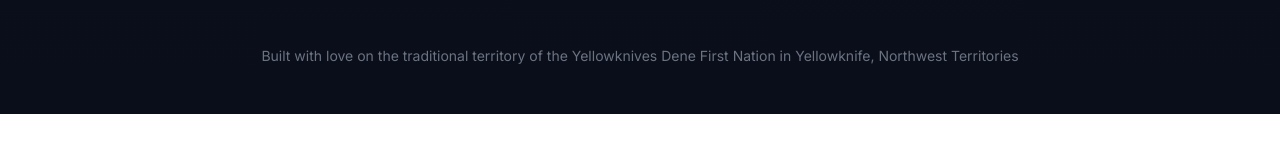
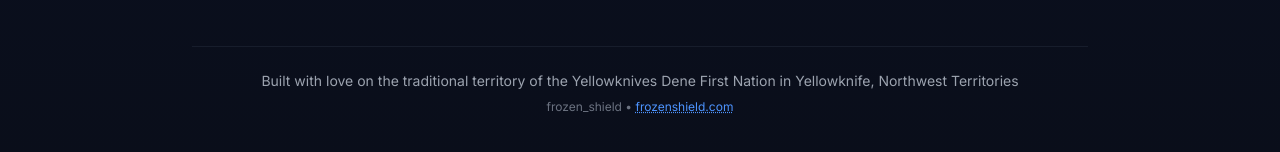
Before and after one commit to charlesfaubert44-wq/YK-Companion, a Next.js app in the folder apps/web/: page / in a window 1280 px wide. Shown: the part 792-944 px from the top of the page. Before the commit the page ends 906 px from the top, so only its background shows below. Built offline with nearby package versions, Linux system fonts and the light colour scheme; no server answers; the database is empty.

Commit message:
Fix TypeScript error in about page - add useLanguage import

```diff
--- a/apps/web/src/app/about/page.tsx
+++ b/apps/web/src/app/about/page.tsx
@@ -1,15 +1,20 @@
 'use client';
 
 import Link from 'next/link';
+import { useLanguage } from '@/contexts/LanguageContext';
+import LanguageSelector from '@/components/LanguageSelector';
 
 export default function AboutPage() {
+  const { t } = useLanguage();
+
   return (
     <div className="min-h-screen bg-gradient-to-b from-northern-midnight to-dark-900">
-      {/* Back Button */}
-      <div className="absolute top-6 left-6 z-50">
+      {/* Top Navigation */}
+      <div className="fixed top-6 left-6 right-6 z-50 flex justify-between items-center">
         <Link href="/" className="text-gray-400 hover:text-aurora-green transition-colors text-sm flex items-center gap-2">
           <span>←</span> Back to Home
         </Link>
+        <LanguageSelector />
       </div>
 
       <div className="max-w-4xl mx-auto px-6 py-20">
@@ -158,12 +163,25 @@ export default function AboutPage() {
           </div>
         </div>
 
-        {/* Footer */}
-        <div className="mt-16 pt-8 border-t border-gray-700/30 text-center text-sm text-gray-500">
-          <p className="mb-2">Built with love, caffeine, and several layers of fleece</p>
-          <p>On the traditional territory of the Yellowknives Dene First Nation</p>
-          <p className="mt-4 text-xs">Yellowknife, Northwest Territories, Canada</p>
-        </div>
+        {/* Styled Footer */}
+        <footer className="mt-16 pt-8 border-t border-gray-700/30">
+          <div className="text-center space-y-2">
+            <p className="text-sm text-gray-400">
+              {t('footer')}
+            </p>
+            <p className="text-xs text-gray-500">
+              {t('frozen_shield')} •{' '}
+              <a
+                href="https://frozenshield.com"
+                target="_blank"
+                rel="noopener noreferrer"
+                className="text-aurora-blue hover:text-aurora-green transition-colors underline decoration-dotted"
+              >
+                frozenshield.com
+              </a>
+            </p>
+          </div>
+        </footer>
       </div>
     </div>
   );
--- a/apps/web/src/app/page.tsx
+++ b/apps/web/src/app/page.tsx
@@ -155,9 +155,25 @@ export default function Home() {
                 </div>
               </div>
 
-              <div className="text-sm text-gray-500 mt-8 max-w-2xl mx-auto">
-                {t('footer')}
-              </div>
+              {/* Styled Footer */}
+              <footer className="mt-12 pt-6 border-t border-gray-700/30">
+                <div className="text-center space-y-2">
+                  <p className="text-sm text-gray-400">
+                    {t('footer')}
+                  </p>
+                  <p className="text-xs text-gray-500">
+                    {t('frozen_shield')} •{' '}
+                    <a
+                      href="https://frozenshield.com"
+                      target="_blank"
+                      rel="noopener noreferrer"
+                      className="text-aurora-blue hover:text-aurora-green transition-colors underline decoration-dotted"
+                    >
+                      frozenshield.com
+                    </a>
+                  </p>
+                </div>
+              </footer>
             </div>
           </div>
         </div>
@@ -259,10 +275,25 @@ export default function Home() {
               </div>
             </div>
 
-            {/* Footer */}
-            <div className="text-sm text-gray-500">
-              {t('footer')}
-            </div>
+            {/* Styled Footer */}
+            <footer className="mt-12 pt-6 border-t border-gray-700/30">
+              <div className="text-center space-y-2">
+                <p className="text-sm text-gray-400">
+                  {t('footer')}
+                </p>
+                <p className="text-xs text-gray-500">
+                  {t('frozen_shield')} •{' '}
+                  <a
+                    href="https://frozenshield.com"
+                    target="_blank"
+                    rel="noopener noreferrer"
+                    className="text-aurora-blue hover:text-aurora-green transition-colors underline decoration-dotted"
+                  >
+                    frozenshield.com
+                  </a>
+                </p>
+              </div>
+            </footer>
           </div>
         </div>
       </div>
```
